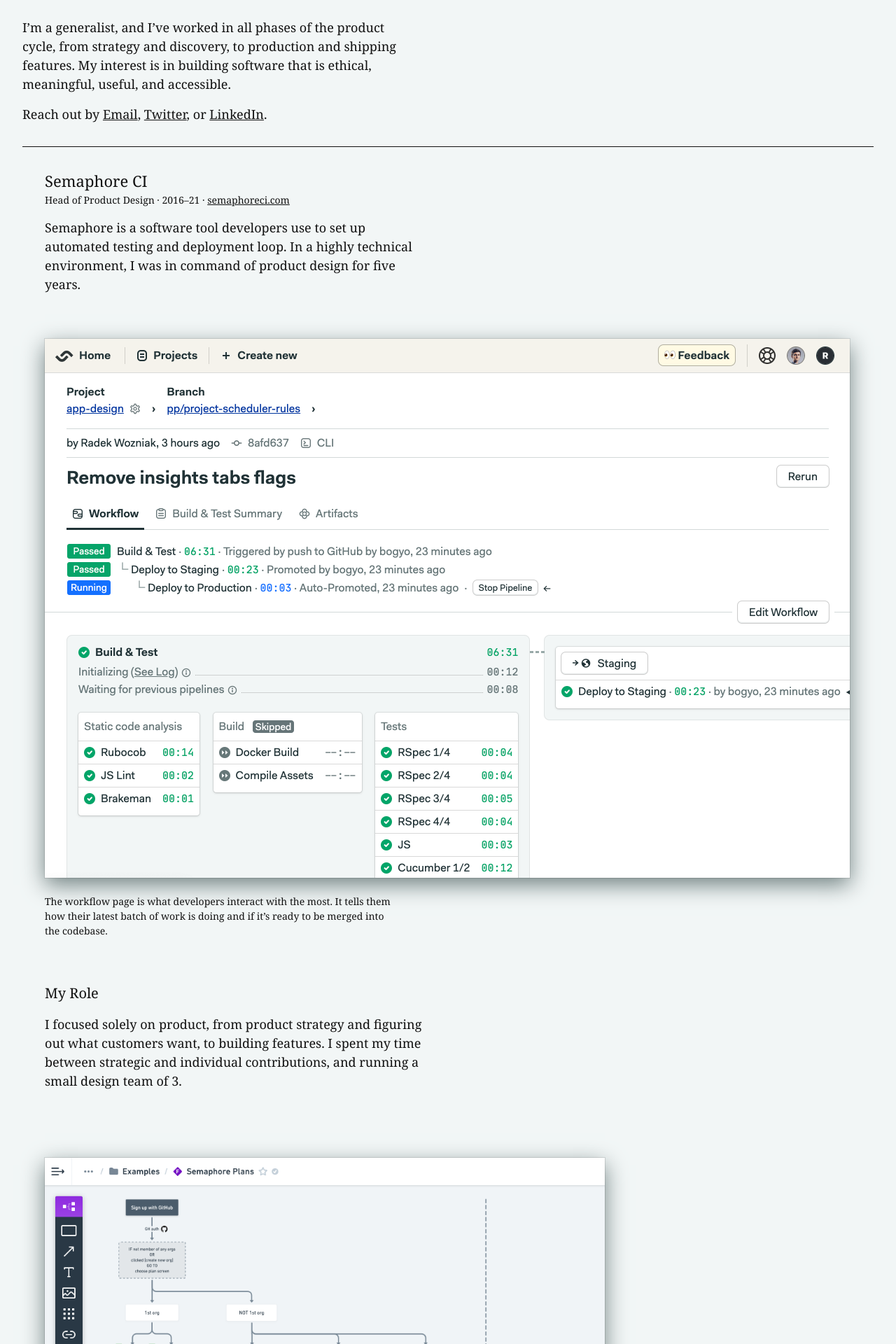
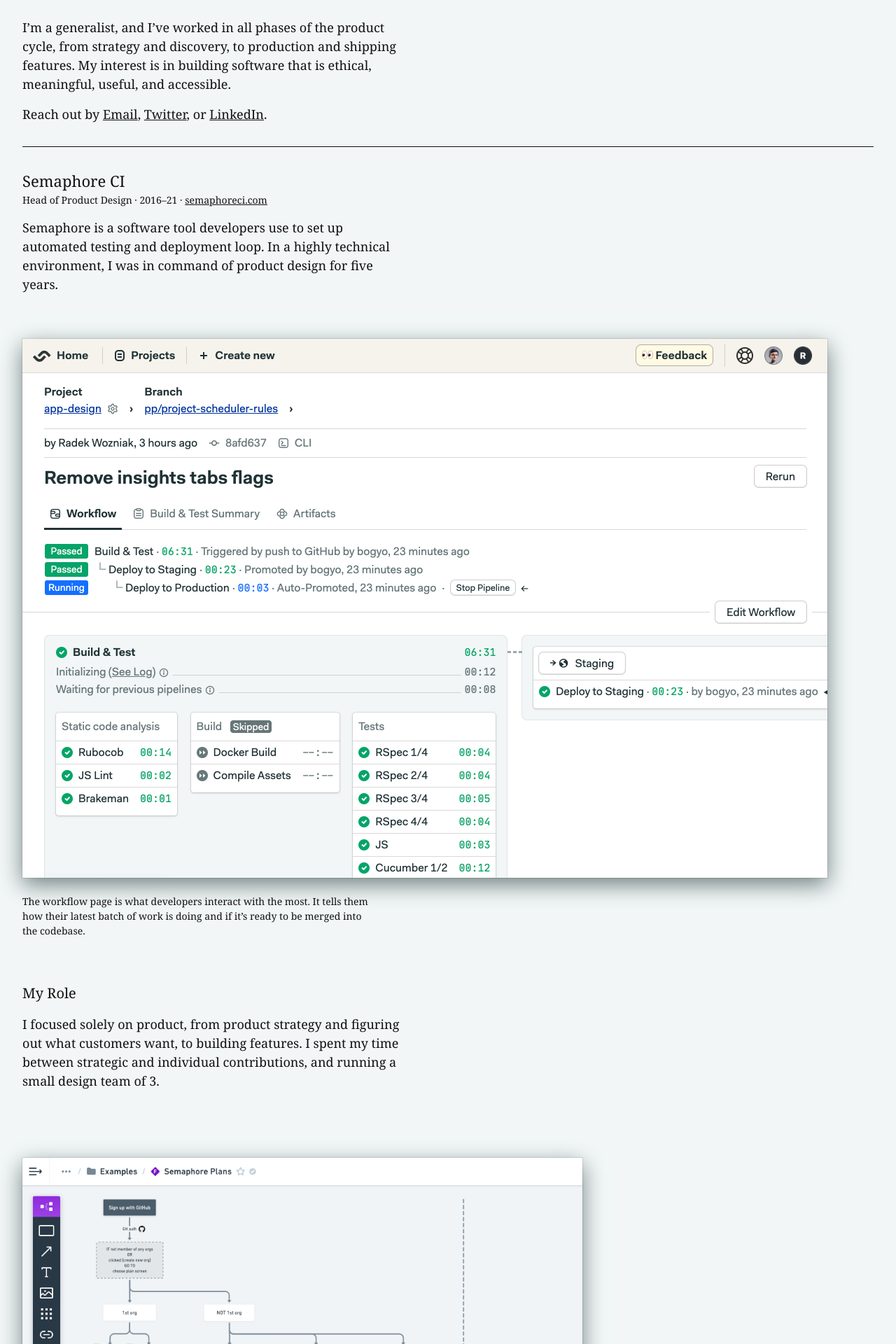
Before and after one commit to ropsii/ropsii.github.io, a Jekyll site: the page built from work.html, in a window 1280 px wide. Shown: the part 379-2299 px from the top of the page at 70% size. Built offline with Jekyll 4.4.1, drawn with Linux system fonts in a browser that asks for light colours; some web fonts are replaced; comment, search, counter and statistics services are not loaded.

Commit message:
undo indent

```diff
--- a/_layouts/work.html
+++ b/_layouts/work.html
@@ -72,7 +72,7 @@
         <p>Reach out by <a href="&#109;&#97;&#105;&#108;&#116;&#111;&#58;&#112;&#101;&#114;&#111;&#118;&#105;&#99;&#46;&#112;&#101;&#116;&#97;&#114;&#64;&#103;&#109;&#97;&#105;&#108;&#46;&#99;&#111;&#109;" class="">&#69;&#109;&#97;&#105;&#108;</a>, <a href="https://twitter.com/ropsii">Twitter</a>, or <a href="https://www.linkedin.com/in/petarperovic/">LinkedIn</a>.</p>
     </div>
 
-    <div class="pl4-l">
+    <div class="">
         <h2 class="f4 f3-m normal mb0">Semaphore CI</h2>
         <p class="f7">Head of Product Design · 2016–21 · <a href="https://semaphoreci.com">semaphoreci.com</a></p>
 
@@ -161,7 +161,7 @@
         </div>
     </div>
 
-    <div class="pl4-l bt">
+    <div class=" bt">
         <h2 class="f4 f3-m normal mb0 pt4">Super</h2>
         <p class="f7">Senior Product Designer · 2015–16 · <a href="https://hellosuper.com">hellosuper.com</a></p>
 
@@ -203,7 +203,7 @@
 
     </div>
 
-    <div class="pl4-l pb4-m bt">
+    <div class=" pb4-m bt">
         <h2 class="f4 f3-m normal mb0 pt4">Active Collab</h2>
         <p class="f7">Head of Product Design · 2013–15 · <a href="https://activecollab.com">activecollab.com</a></p>
 
@@ -247,7 +247,7 @@
 
     </div>
 
-    <div class="pl4-l pt3 pt4-m bt">
+    <div class=" pt3 pt4-m bt">
         <p class="f7">Thanks for coming down this far! ✻ <button id="scrollToTopBtn" class="br-pill ba bg-white sans-serif">Go back to top</button></p>
     </div>
 
```
